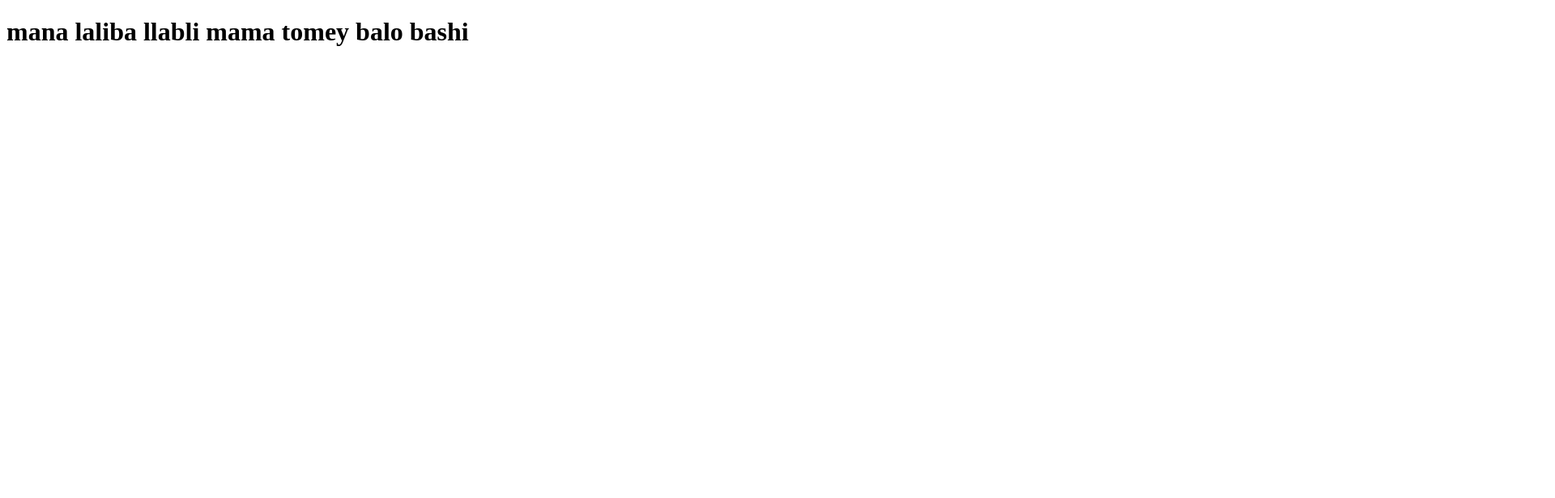
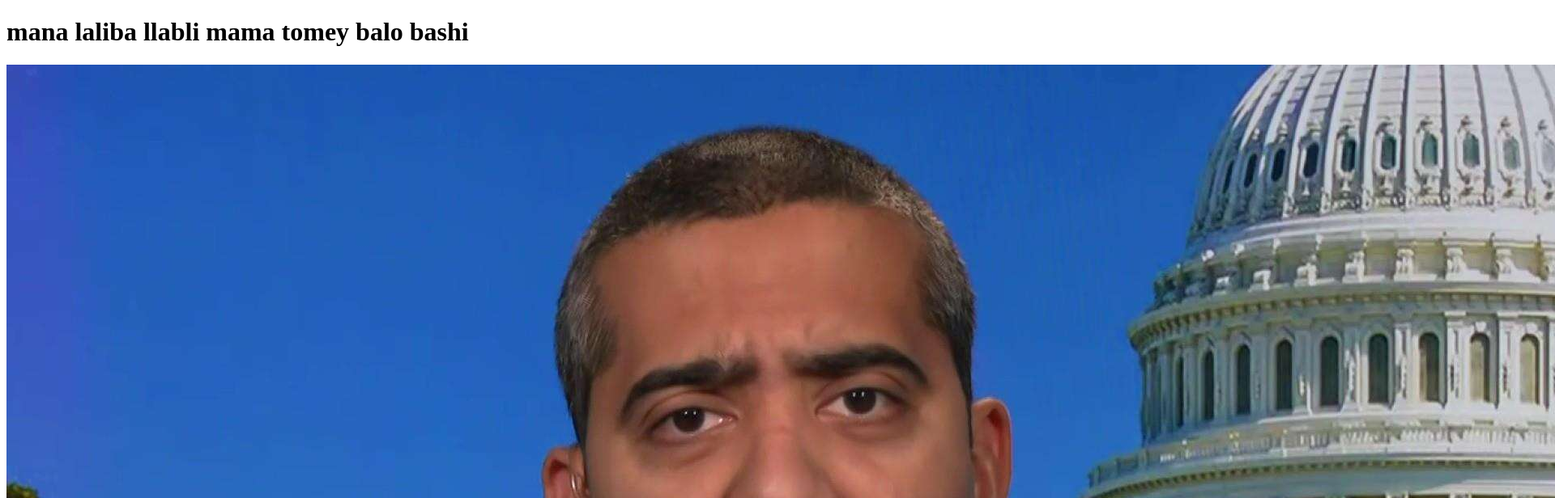
Before and after one commit to hasanmahdi502/my-frist-repo, a plain HTML site: page index.html in a window 1280 px wide. Shown: the top 616 px of the page at 81% size, 1920 px wide, since content can reach past the window. Drawn offline with Linux system fonts and the light colour scheme.

Commit message:
img added

```diff
--- a/index.html
+++ b/index.html
@@ -8,5 +8,6 @@
 </head>
 <body>
           <h1> mana laliba llabli mama tomey balo bashi </h1>
+          <img src="mehedi 1.jpg" alt="">
 </body>
 </html>
```
